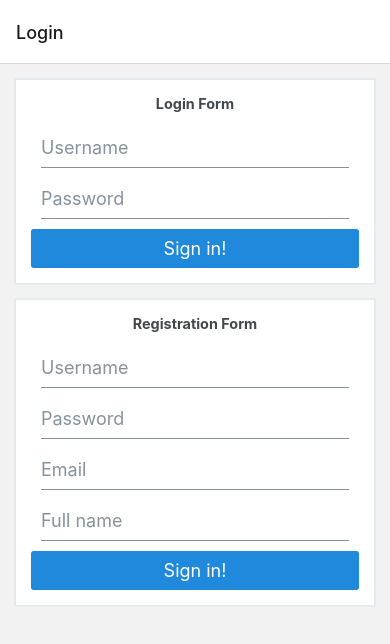
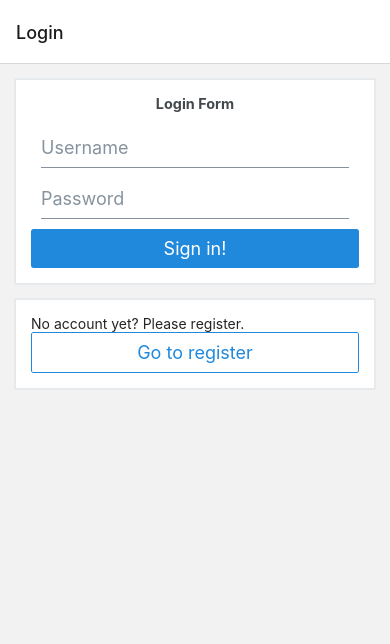
Before and after one commit to Argier96/wbma-assignments, a React Native app: screen /Login in a window 390 px wide. Shown: the top 644 px of the page. Built offline with nearby package versions, Linux system fonts and the light colour scheme.

Commit message:
login page fixedf

```diff
--- a/Hooks/ApiHooks.js
+++ b/Hooks/ApiHooks.js
@@ -89,8 +89,18 @@ const useUser = () => {
     }
   };
 
-  return {getUserByToken, postUser};
+  const checkUsername = async (username) => {
+    try {
+      const result = await doFetch(baseUrl + 'users/username/' + username);
+      return result.available;
+    } catch (error) {
+      throw new Error('checkUsername: ' + error.message);
+    }
+  };
+
+  return {getUserByToken, postUser, checkUsername};
 };
+
 const useTag = () => {
   const getFilesByTag = async (tag) => {
     try {
--- a/views/Login.js
+++ b/views/Login.js
@@ -1,20 +1,17 @@
-import React, {useContext, useEffect} from 'react';
-import {
-  Keyboard,
-  KeyboardAvoidingView,
-  Platform,
-  TouchableOpacity,
-} from 'react-native';
+import React, {useContext, useEffect, useState} from 'react';
+import {Keyboard, ScrollView, TouchableOpacity} from 'react-native';
 import PropTypes from 'prop-types';
 import {MainContext} from '../contexts/MainContext';
 import AsyncStorage from '@react-native-async-storage/async-storage';
 import {useUser} from '../Hooks/ApiHooks';
 import LoginForm from '../Component/LoginForm';
 import RegisterForm from '../Component/RegisterForm';
+import {Button, Card, Text} from '@rneui/base';
 
 const Login = ({navigation}) => {
   const {setIsLoggedIn, setUser} = useContext(MainContext);
   const {getUserByToken} = useUser();
+  const [toggleForm, setToggleForm] = useState(true);
 
   const checkToken = async () => {
     try {
@@ -35,14 +32,25 @@ const Login = ({navigation}) => {
   }, []);
 
   return (
-    <TouchableOpacity onPress={() => Keyboard.dismiss()} activeOpacity={1}>
-      <KeyboardAvoidingView
-        behavior={Platform.OS === 'ios' ? 'padding' : 'height'}
-      >
-        <LoginForm />
-        <RegisterForm />
-      </KeyboardAvoidingView>
-    </TouchableOpacity>
+    <ScrollView>
+      <TouchableOpacity onPress={() => Keyboard.dismiss()} activeOpacity={1}>
+        {toggleForm ? <LoginForm /> : <RegisterForm />}
+        <Card>
+          <Text>
+            {toggleForm
+              ? 'No account yet? Please register.'
+              : 'Already have an account? Please login.'}
+          </Text>
+          <Button
+            type="outline"
+            title={toggleForm ? 'Go to register' : 'Go to login'}
+            onPress={() => {
+              setToggleForm(!toggleForm);
+            }}
+          />
+        </Card>
+      </TouchableOpacity>
+    </ScrollView>
   );
 };
 
```
